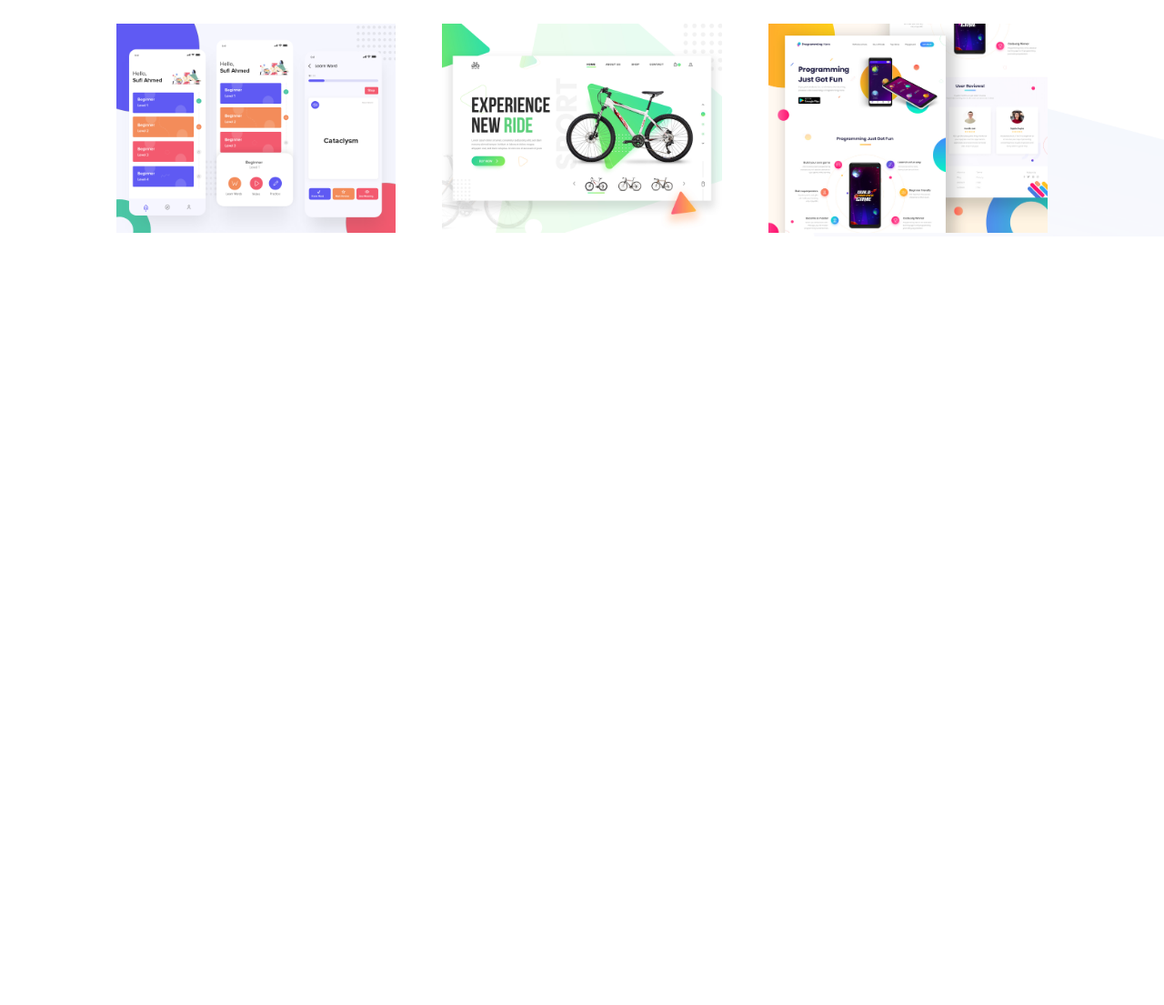
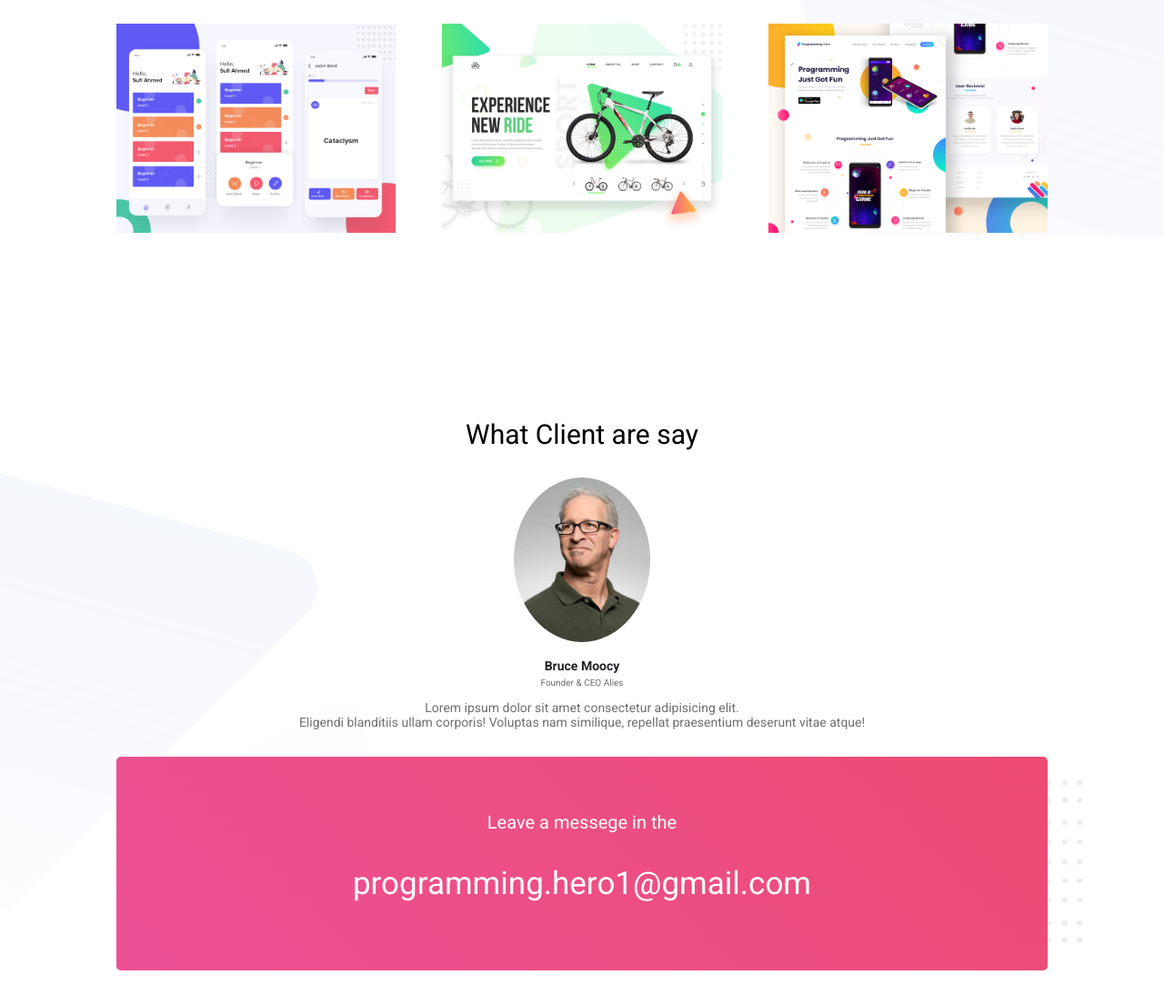
Before and after one commit to IamNahii/personal-website, a plain HTML site: page index.html in a window 1280 px wide. Shown: the part 1688-2793 px from the top of the page at 91% size. Before the commit the page ends 1988 px from the top, so only its background shows below. Drawn offline with Linux system fonts and the light colour scheme.

Commit message:
finished

```diff
--- a/index.html
+++ b/index.html
@@ -61,5 +61,22 @@
         </div> <!-- /.container -->
     </section> <!-- /.latest-work -->
     <!-- End Latest Work Area -->
+    <!-- Start Footer Area -->
+    <footer class="footer-area">
+        <div class="container">
+            <div class="client-area">
+                <h1>What Client are say</h1>
+                <img src="images/01.jpg" alt="clients img">
+                <h3>Bruce Moocy</h3>
+                <p class="ceo">Founder & CEO Alies</p>
+                <p>Lorem ipsum dolor sit amet consectetur adipisicing elit. <br> Eligendi blanditiis ullam corporis! Voluptas nam similique, repellat praesentium deserunt vitae atque!</p>
+            </div> <!-- /.client-area -->
+            <div class="email-area">
+                <p>Leave a messege in the</p>
+                <p class="email-hero">programming.hero1@gmail.com</p>
+            </div> <!-- /.email-area -->
+        </div>
+    </footer> <!-- /.footer-area -->
+    <!-- End Footer Area -->
 </body>
 </html>
--- a/style.css
+++ b/style.css
@@ -77,9 +77,10 @@ img {
 /* Latest Work Area */
 .latest-work{
     margin-top: 200px;
-    margin-bottom: 40px;
+    margin-bottom: 200px;
     background: url("images/latest-work-bg.png") no-repeat;
     background-size: cover;
+    background-position: right;
 }
 .gallery{
     overflow: hidden;
@@ -96,3 +97,46 @@ img {
 .gallery .gallery-width img{
     padding-top: 0;
 }
+
+/* Footer Area */
+.footer-area{
+    background: url("images/footer-bg.png") no-repeat;
+    background-size: cover;
+    background-position: left;
+    margin-bottom: 80px;
+}
+.footer-area .client-area{
+    text-align: center;
+    margin-bottom: 30px;
+}
+.footer-area .client-area h1{
+    font-size: 30px;
+    margin-bottom: 30px;
+}
+.footer-area .client-area img{
+   width: 150px;
+   border-radius: 50%;
+   padding: 0;
+}
+.footer-area .client-area h3{
+    font-size: 14px;
+    color: #202428;
+    margin-bottom: 0;
+}
+.footer-area .client-area .ceo{
+    font-size: 10px;
+    margin-top: 5px;
+}
+.footer-area .email-area{
+    border-radius: 5px;
+    background-image: linear-gradient(45deg, #EC5196, #ED4B72);
+    padding: 40px;
+}
+.footer-area .email-area p{
+    text-align: center;
+    color: #fff;
+    font-size: 20px;
+}
+.footer-area p.email-hero{
+    font-size: 35px;
+}
```
Also changed, not shown: images/01.jpg (added).
